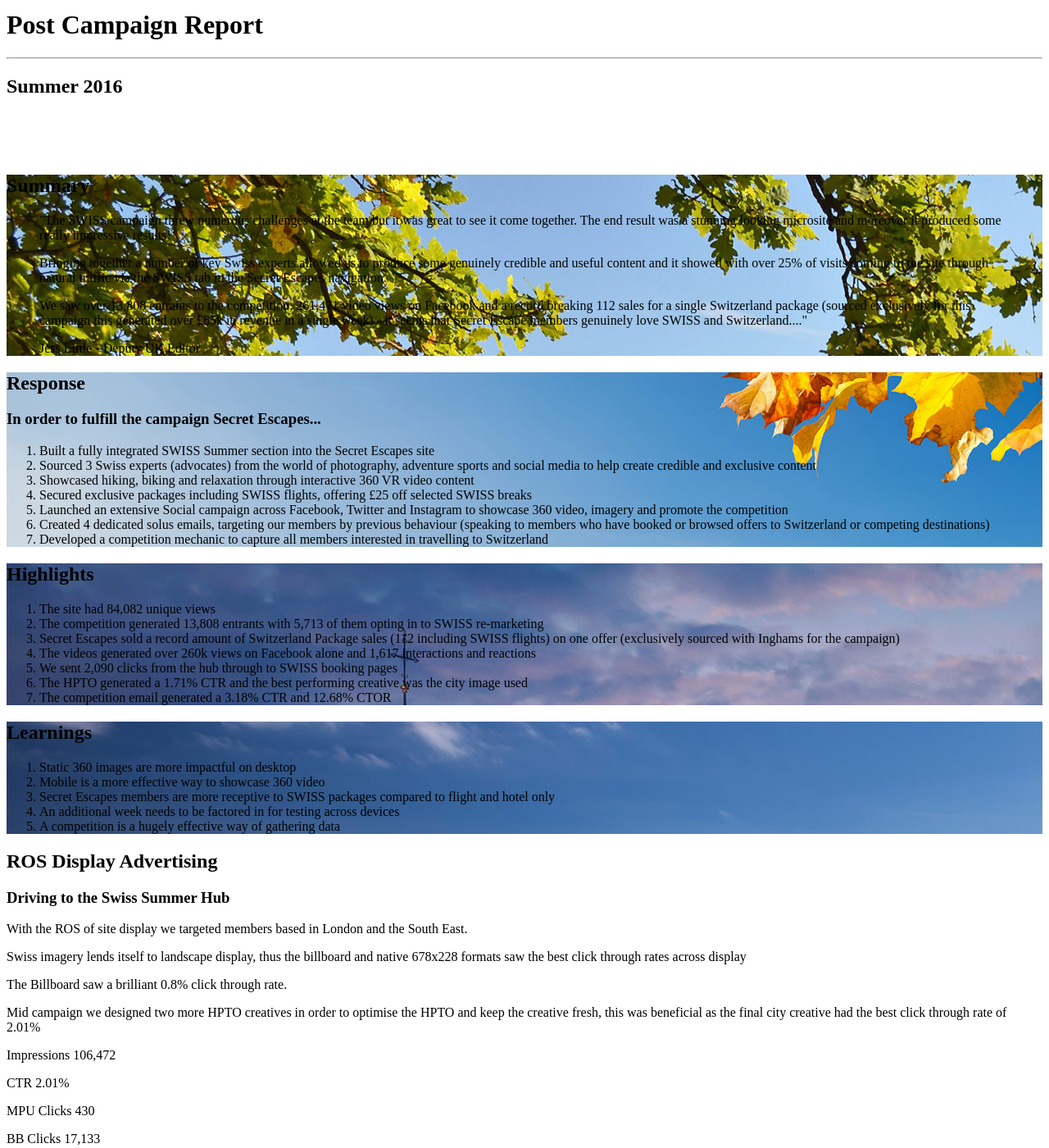
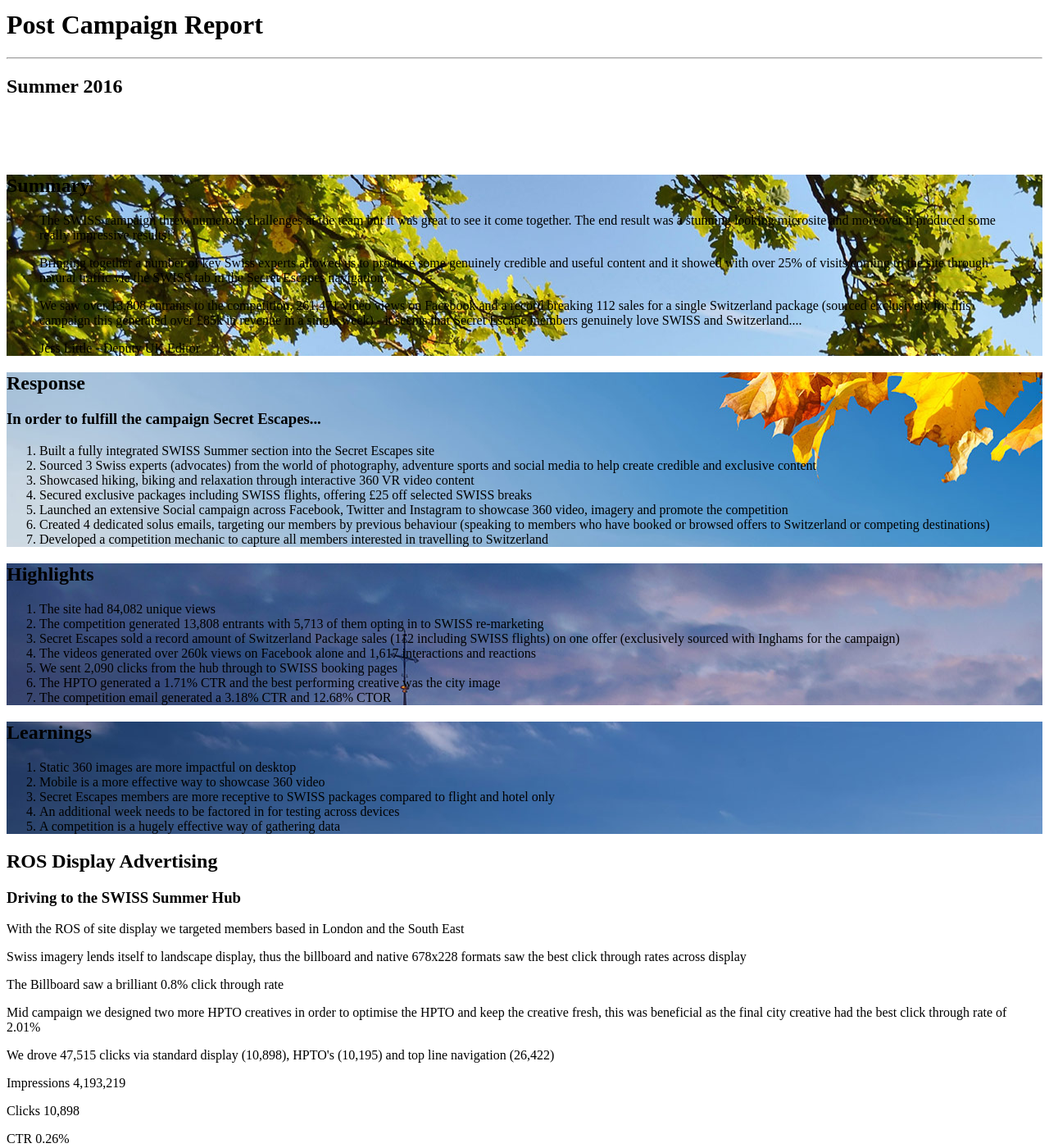
Before and after one commit to secret-escapes-media/campaign-report-swiss, a Jekyll site: the page built from yqvxeq2RuKbuoWVdanfy2jYAYqCt.html, in a window 1280 px wide and 1400 px high, scrolled down 1299 px. Shown: the whole window at 82% size. Built offline with Jekyll 4.4.1, drawn with Linux system fonts in a browser that asks for light colours; some of the changed text lies outside the part shown.

Commit message:
final content

```diff
--- a/yqvxeq2RuKbuoWVdanfy2jYAYqCt.html
+++ b/yqvxeq2RuKbuoWVdanfy2jYAYqCt.html
@@ -1,7 +1,7 @@
 ---
 layout: presentation
 title: SWISS Post Campaign Report
-class: campaign-report-Swiss
+class: campaign-report-swiss
 ---
 
 <div class="unsupported-content">
@@ -57,9 +57,9 @@
           <div class="standard__content">
             <h2 class="standard__title">Summary</h2>
             <blockquote>
-            <p class="heading-spacing">"The SWISS campaign threw numerous challenges at the team but it was great to see it come together. The end result was a stunning looking microsite and moreover it produced some really impressive results!</p>
+            <p class="heading-spacing">The SWISS campaign threw numerous challenges at the team but it was great to see it come together. The end result was a stunning looking microsite and moreover it produced some really impressive results!</p>
             <p>Bringing together a number of key Swiss experts allowed us to produce some genuinely credible and useful content and it showed with over 25% of visits coming to the site through natural traffic via the SWISS tab in the Secret Escapes navigation. </p>
-            <p>We saw over 13,808 entrants to the competition, 261,471 video views on Facebook and a record breaking 112 sales for a single Switzerland package (sourced exclusively for this campaign this generated over £85k in revenue in a single week) - it seems that Secret Escape members genuinely love SWISS and Switzerland...."</p>
+            <p>We saw over 13,808 entrants to the competition, 261,471 video views on Facebook and a record breaking 112 sales for a single Switzerland package (sourced exclusively for this campaign this generated over £85k in revenue in a single week) - it seems that Secret Escape members genuinely love SWISS and Switzerland....</p>
             <p class="author">Jess Little - Deputy UK Editor</p>
             </blockquote>
           </div>
@@ -104,7 +104,7 @@
               <li>Secret Escapes sold a record amount of Switzerland Package sales (112 including SWISS flights) on one offer (exclusively sourced with Inghams for the campaign)</li>
               <li>The videos generated over 260k views on Facebook alone and 1,617 interactions and reactions</li>
               <li>We sent 2,090 clicks from the hub through to SWISS booking pages</li>
-              <li>The HPTO generated a 1.71% CTR and the best performing creative was the city image used</li>
+              <li>The HPTO generated a 1.71% CTR and the best performing creative was the city image</li>
               <li>The competition email generated a 3.18% CTR and 12.68% CTOR</li>
             </ol>
           </div>
@@ -140,22 +140,22 @@
         <div class="standard--fullpage__content">
           <div class="row">
             <h2 class="standard__title">ROS Display Advertising</h2>
-            <h3>Driving to the Swiss Summer Hub</h3>
+            <h3>Driving to the SWISS Summer Hub</h3>
 
             <div class="row row--columns-6-6-gutters heading-spacing">
 
               <div class="row__column">
-                <p>With the ROS of site display we targeted members based in London and the South East.</p>
+                <p>With the ROS of site display we targeted members based in London and the South East</p>
                 <p>Swiss imagery lends itself to landscape display, thus the billboard and native 678x228 formats saw the best click through rates across display</p>
-                <p>The Billboard saw a brilliant 0.8% click through rate.</p>
+                <p>The Billboard saw a brilliant 0.8% click through rate</p>
                 <p>Mid campaign we designed two more HPTO creatives in order to optimise the HPTO and keep the creative fresh, this was beneficial as the final city creative had the best click through rate of 2.01%</p>
+                <p>We drove 47,515 clicks via standard display (10,898), HPTO's (10,195) and top line navigation (26,422)</p>
               </div>
 
               <div class="row__column stats">
-                <p>Impressions <span class="stats__stat">106,472</span></p>
-                <p>CTR <span class="stats__stat">2.01%</span></p>
-                <p>MPU Clicks <span class="stats__stat">430</span></p>
-                <p>BB Clicks <span class="stats__stat">17,133</span></p>
+                <p>Impressions <span class="stats__stat">4,193,219</span></p>
+                <p>Clicks <span class="stats__stat">10,898</span></p>
+                <p>CTR <span class="stats__stat">0.26%</span></p>
               </div>
 
             </div>
@@ -168,7 +168,7 @@
         <div class="standard--fullpage__content">
           <div class="row">
             <h2 class="standard__title">ROS Display Advertising</h2>
-            <h3>Driving to the Swiss Summer Hub</h3>
+            <h3>Driving to the SWISS Summer Hub</h3>
           </div>
 
           <div class="row align-center">
@@ -203,7 +203,7 @@
         <div class="standard--fullpage__content">
           <div class="row">
             <h2 class="standard__title">ROS Display Advertising</h2>
-            <h3>Driving to the Swiss Summer Hub</h3>
+            <h3>Driving to the SWISS Summer Hub</h3>
           </div>
           <div class="row row--columns-8-4 row--columns-vertical-align">
             <div class="row__column align-center">
@@ -227,7 +227,7 @@
         <div class="standard--fullpage__content">
           <div class="row">
             <h2 class="standard__title">ROS Display Advertising</h2>
-            <h3>Driving to the Swiss Summer Hub</h3>
+            <h3>Driving to the SWISS Summer Hub</h3>
           </div>
           <div class="row row--columns-8-4 row--columns-vertical-align">
             <div class="row__column align-center">
@@ -251,7 +251,7 @@
         <div class="standard--fullpage__content">
           <div class="row">
             <h2 class="standard__title">ROS Display Advertising</h2>
-            <h3>Driving to the Swiss Summer Hub</h3>
+            <h3>Driving to the SWISS Summer Hub</h3>
           </div>
           <div class="row row--columns-8-4 row--columns-vertical-align">
             <div class="row__column align-center">
@@ -275,7 +275,7 @@
         <div class="standard--fullpage__content">
           <div class="row">
             <h2 class="standard__title">ROS Display Advertising</h2>
-            <h3>Driving to the Swiss Summer Hub</h3>
+            <h3>Driving to the SWISS Summer Hub</h3>
           </div>
           <div class="row row--columns-8-4 row--columns-vertical-align">
             <div class="row__column align-center">
@@ -299,7 +299,7 @@
         <div class="standard--fullpage__content">
           <div class="row">
             <h2 class="standard__title">ROS Display Advertising</h2>
-            <h3>Driving to the Swiss Summer Hub</h3>
+            <h3>Driving to the SWISS Summer Hub</h3>
           </div>
           <div class="row row--columns-8-4 row--columns-vertical-align">
             <div class="row__column align-center">
@@ -528,12 +528,17 @@
             <h2 class="standard__title">Hub</h2>
             <h3>Summer in Switzerland campaign overview</h3>
 
-            <div class="row row--columns-6-6-gutters heading-spacing">
+            <div class="row row--columns-7-5-gutters heading-spacing">
 
               <div class="row__column">
-                <p>Lorem ipsum dolor sit amet, consectetur adipisicing elit. Dolorum quod rem aliquam impedit natus cupiditate maxime eum nemo ab, voluptatibus labore at blanditiis similique, delectus, fugit quo ea et. Aspernatur.</p>
-                <p>Odio autem culpa dolore quae, itaque dolorem! Adipisci alias architecto ab accusamus eos. Expedita ab minima, possimus quasi, consequuntur, eligendi perspiciatis veritatis debitis placeat consectetur qui sapiente aperiam in iusto.</p>
-                <p>Necessitatibus ad illo ipsum officiis non. Dolores pariatur perspiciatis consequatur soluta rerum consectetur beatae, tenetur officiis? Beatae alias voluptatum labore, ratione nam, corrupti nesciunt eveniet sequi velit autem excepturi earum.</p>
+                <p>We have sent a total of 84,082 unique's to the SWISS hub. The hike page had the best dwell time, with Secret Escapes members spending an average of 1 minute 42 seconds on this page.</p>
+                <p>The top 3 most popular pages were:</p>
+                <ul>
+                  <li>Hub overview page (54,725)</li>
+                  <li>Outdoor overview (5,366)</li>
+                  <li>City overview (6,586)</li><br>
+                </ul>
+                <p>The hike 360 video and the air 360 image were the most popular videos/photos on the hub. The average dwell time across the whole hub was 1 minute 47 seconds.</p>
               </div>
 
               <div class="row__column stats">
@@ -957,12 +962,31 @@
           <div class="row__column stats">
             <p class="stats__title">Offer totals</p>
             <p>Total Secret Escapes offer clicks <span class="stats__stat">8,941</span></p>
-            <p>Click to book (£25 off) <span class="stats__stat">2,090</span></p>
+            <p>SWISS click to book (£25 off) <span class="stats__stat">2,090</span></p>
             <p>Generated revenue <span class="stats__stat">£126,000</span></p>
           </div>
         </div>
       </div>
 
+    </div>
+
+
+    <!-- Conclusion -->
+    <div class="section" data-section-link="conclusion" data-section-title="Conclusion"
+      style="background-image: url('img/bg/bg-10.jpg');">
+      <div class="standard__panel standard__panel--third-wide standard__panel--left">
+        <div class="standard__content-wrap">
+          <div class="standard__content">
+            <h2 class="standard__title">Conclusion</h2>
+            <blockquote>
+              <p class="heading-spacing">The SWISS Summer Campaign was the most extensive Airline campaign Secret Escapes has produced to date with over 17 pages of content, 3 guest editors and 3 photographers all contributing.</p>
+              <p>The unique visits, incredible social interaction and healthy uplift in Switzerland bookings clearly underlined our members appetite for all things SWISS.</p>
+              <p>Amongst the challenges of poor weather and tight deadlines we are incredibly proud of the finished article and truly hope to build on our relationship with SWISS in the future.</p>
+              <p class="author">George Hiles - Global Head of Media</p>
+            </blockquote>
+          </div>
+        </div>
+      </div>
     </div>
 
 
```
Also changed, not shown: other parts of yqvxeq2RuKbuoWVdanfy2jYAYqCt.html (+2 -2 lines).
